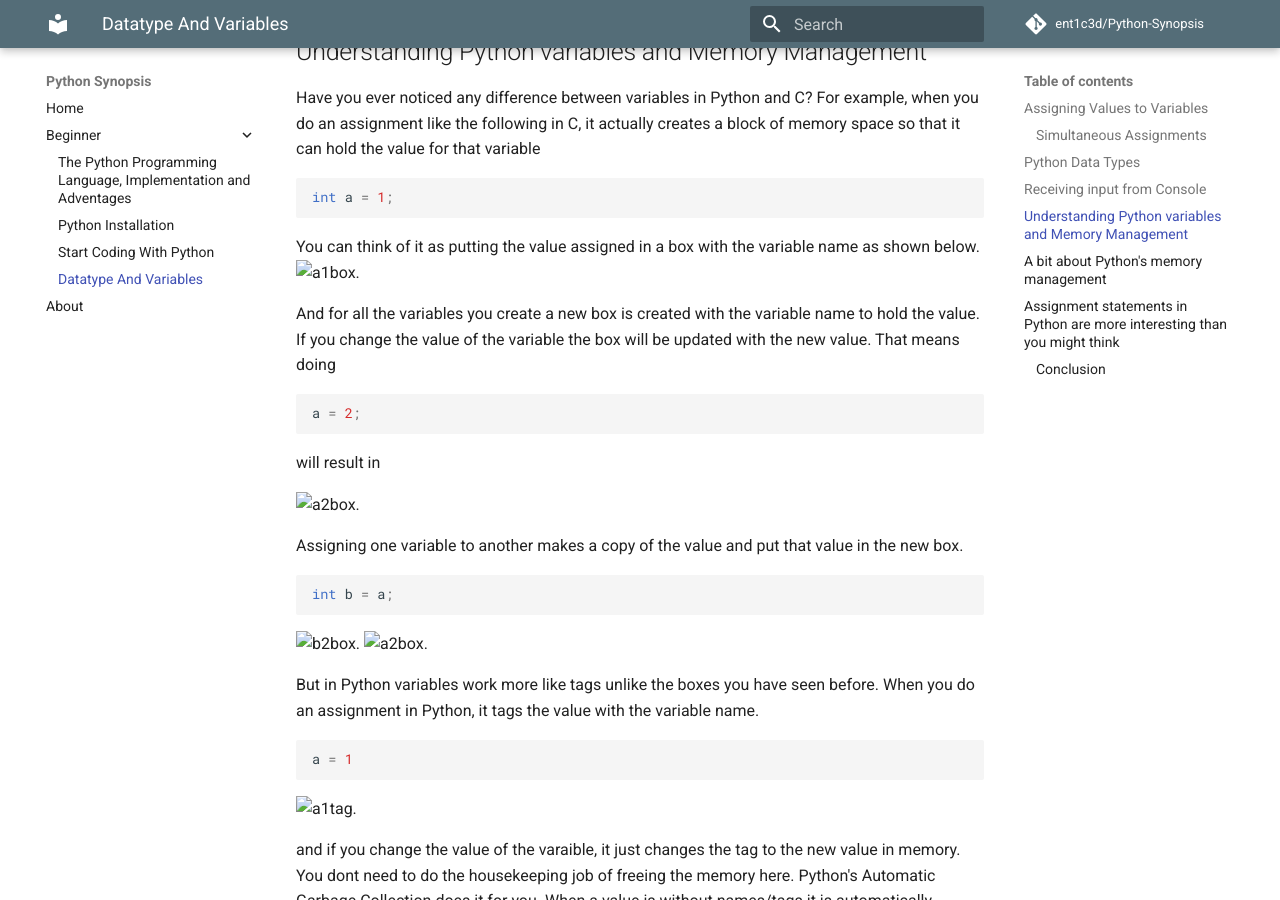
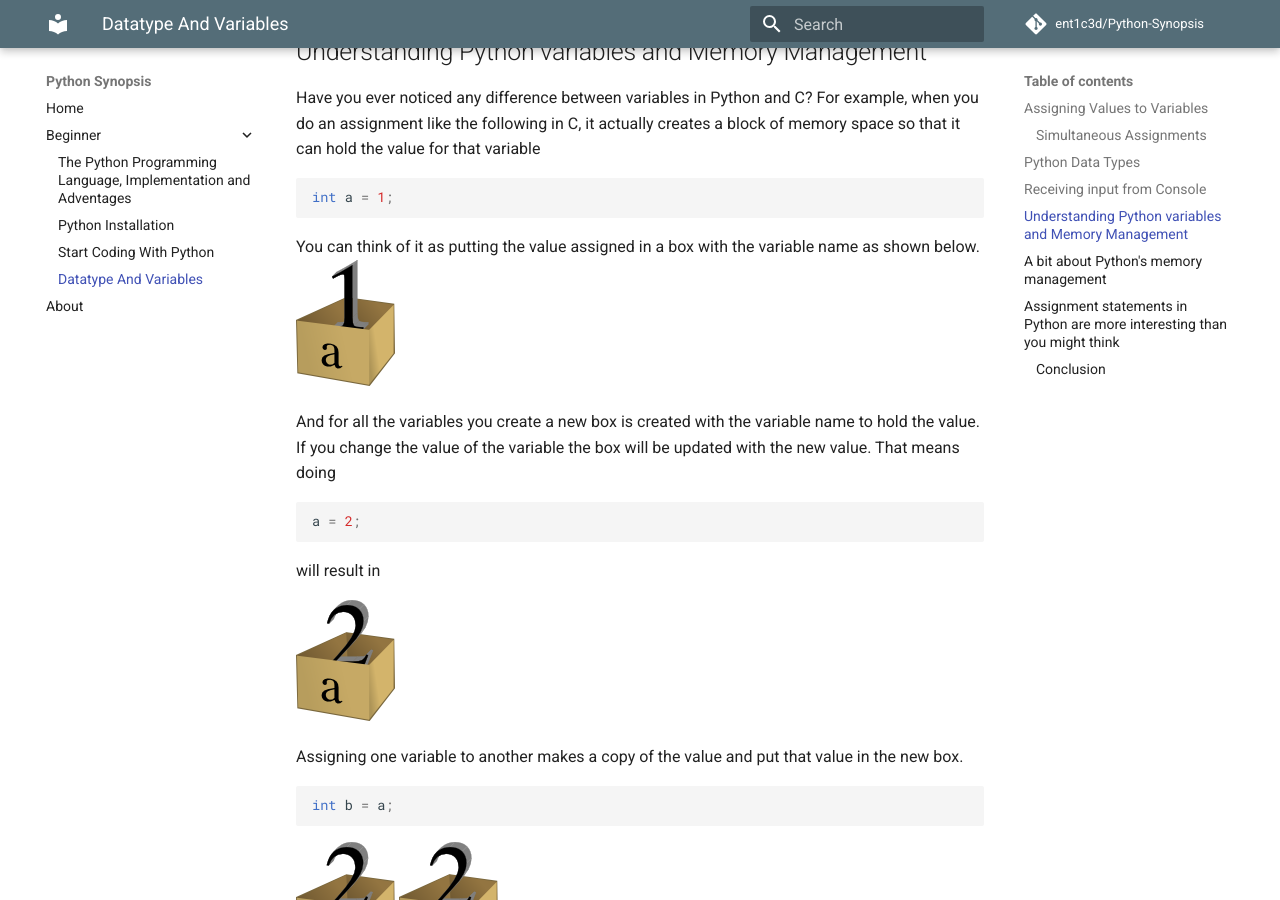
Before and after one commit to entGriff/Python-Synopsis, an MkDocs documentation site: the page built from docs/beginner/Datatype_And_Variables.md, in a window 1280 px wide and 900 px high, scrolled down 2949 px. Built offline with MkDocs 1.6.1 and Material for MkDocs 9.7.7, drawn with Linux system fonts in a browser that asks for light colours; old or Windows-style settings are respelled for this version of MkDocs.

Commit message:
png bug fix

````diff
--- a/docs/beginner/Datatype_And_Variables.md
+++ b/docs/beginner/Datatype_And_Variables.md
@@ -119,7 +119,7 @@ int a = 1;
 ```
 
 You can think of it as putting the value assigned in a box with the variable name as shown below.
-![a1box.](../images/a1box.PNG)
+![a1box.](../images/a1box.png)
 
 And for all the variables you create a new box is created with the variable name to hold the value. If you change the value of the variable the box will be updated with the new value. That means doing
 
@@ -128,34 +128,34 @@ a = 2;
 ```
 will result in
 
-![a2box.](../images/a2box.PNG)
+![a2box.](../images/a2box.png)
 
 
 Assigning one variable to another makes a copy of the value and put that value in the new box.
 ```c
 int b = a;
 ```
-![b2box.](../images/b2box.PNG) ![a2box.](../images/a2box.PNG)
+![b2box.](../images/b2box.png) ![a2box.](../images/a2box.png)
 
 But in Python variables work more like tags unlike the boxes you have seen before. When you do an assignment in Python, it tags the value with the variable name.
 ```python
 a = 1
 ```
-![a1tag.](../images/a1tag.PNG)
+![a1tag.](../images/a1tag.png)
 
 and if you change the value of the varaible, it just changes the tag to the new value in memory. You dont need to do the housekeeping job of freeing the memory here. Python's Automatic Garbage Collection does it for you. When a value is without names/tags it is automatically removed from memory.
 
 ```python
 a = 2
 ```
-![a2tag.](../images/a2tag.PNG)
+![a2tag.](../images/a2tag.png)
 
 Assigning one variable to another makes a new tag bound to the same value as show below.
 
 ```python
 b = a
 ```
-![ab2tag.](../images/ab2tag.PNG)
+![ab2tag.](../images/ab2tag.png)
 Other languages have 'variables'. Python has 'names'.
 
 ## A bit about Python's memory management
````
Also changed, not shown: site/beginner/Datatype_And_Variables/index.html, site/sitemap.xml.
